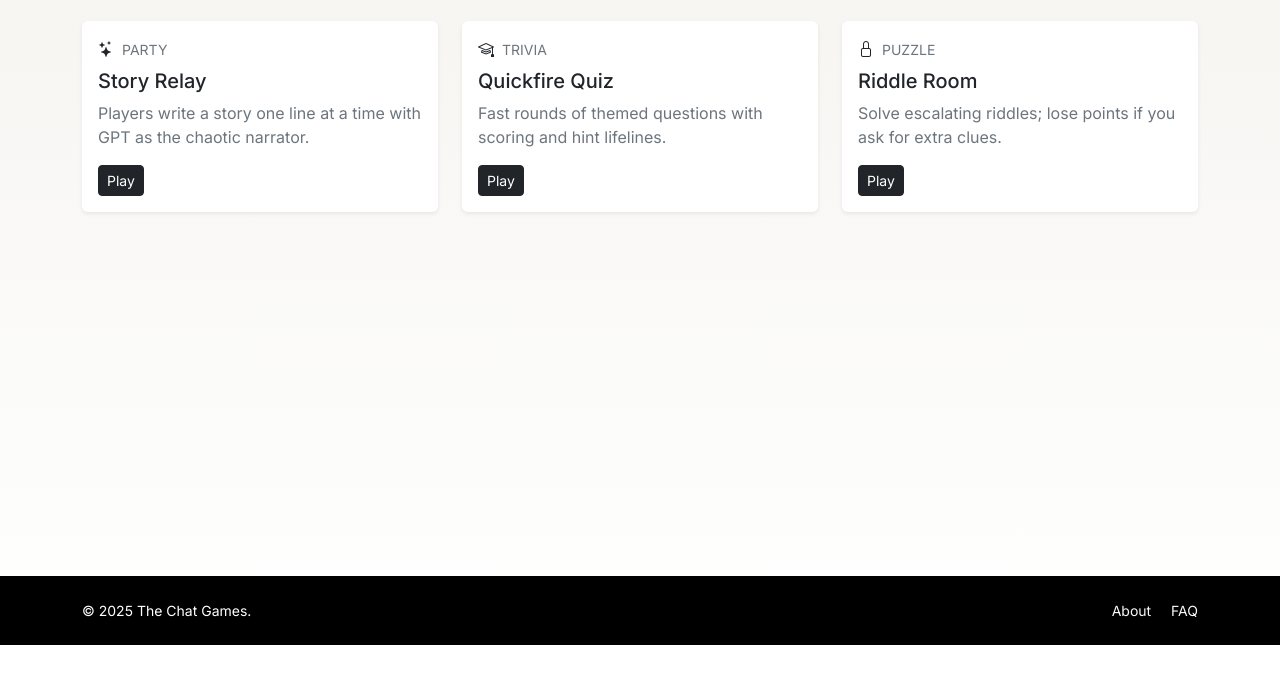
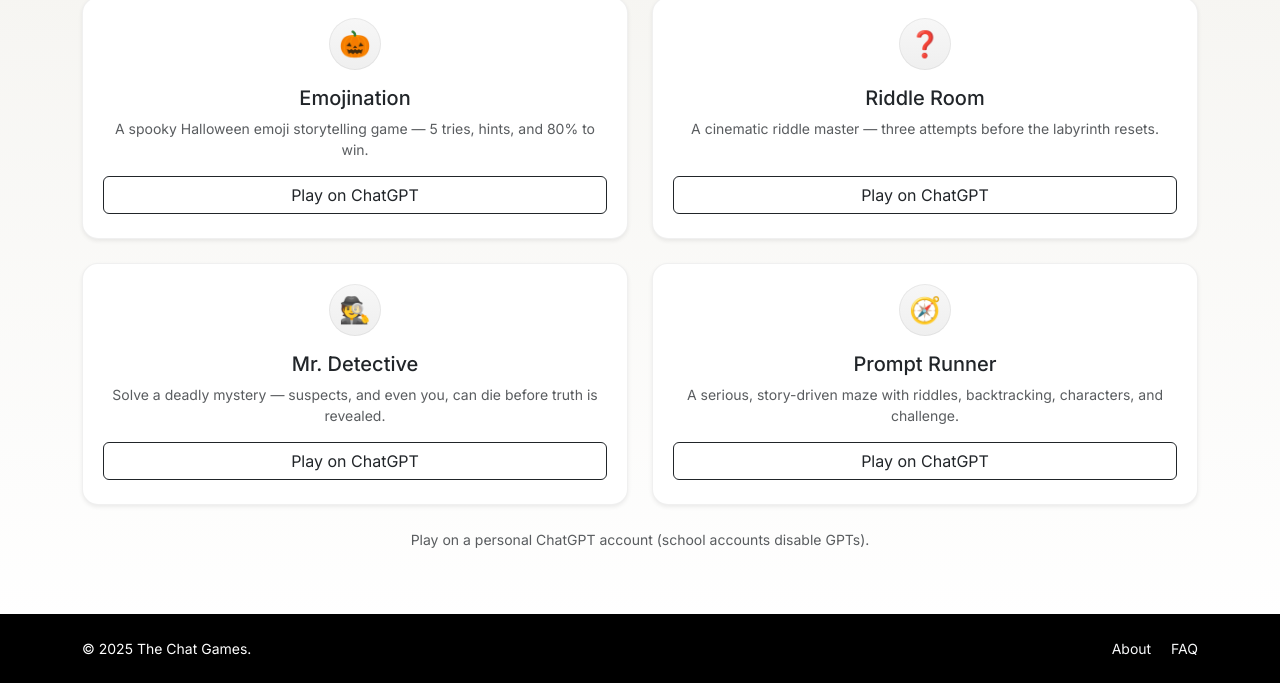
Before and after one commit to mramosr2/the-chat-games-site, a plain HTML site: page games.html in a window 1280 px wide. Shown: the part 155-838 px from the top of the page. Before the commit the page ends 800 px from the top, so only its background shows below. Drawn offline with nearby package versions, Linux system fonts and the light colour scheme.

Commit message:
Game Update

```diff
--- a/css/stylesheet.css
+++ b/css/stylesheet.css
@@ -173,3 +173,27 @@ footer { background-color: var(--black); }
 }
 
 .site-main { padding-top: 4.5rem; } /* adjust if your navbar is taller/shorter */
+/* Ensure content clears the fixed navbar on every page using .page-pad */
+:root { --nav-h: 64px; }
+@media (min-width: 992px) { :root { --nav-h: 72px; } }
+.page-pad { padding-top: calc(var(--nav-h) + 1rem); }
+
+/* Game cards: modern, airy, consistent heights */
+.card-game { border: 1px solid rgba(0,0,0,.06); border-radius: 1rem; transition: transform .2s ease, box-shadow .2s ease; }
+.card-game:hover { transform: translateY(-2px); box-shadow: 0 .5rem 1rem rgba(0,0,0,.08); }
+.card-game .card-body { padding: 1.25rem 1.25rem 1.5rem; }
+
+/* Icon badge */
+.game-icon {
+  width: 3.25rem; height: 3.25rem; border-radius: 50%;
+  display: grid; place-items: center; margin: 0 auto;
+  font-size: 1.6rem; line-height: 1;
+  background: linear-gradient(180deg, #f7f7f7, #efefef);
+  box-shadow: inset 0 0 0 1px rgba(0,0,0,.06);
+}
+
+/* Buttons to match brand */
+.btn-outline-dark { border-width: 1px; }
+
+/* Bigger top offset for pages with a large title under the fixed navbar */
+.page-pad-lg { padding-top: calc(var(--nav-h) + 2.75rem); }
--- a/games.html
+++ b/games.html
@@ -33,47 +33,98 @@
     </div>
   </nav>
 
-  <main class="site-main container page-pad">
-    <header class="mb-4 fade-slide">
-      <h1 class="fw-semibold">Featured Games</h1>
-      <p class="text-secondary">Pick a game and start—each includes a short prompt you can drop into ChatGPT.</p>
+ <main id="games" class="page-pad-lg py-5">
+  <div class="container">
+    <header class="text-center mb-4 fade-seq">
+      <h1 class="fade-slide">Games</h1>
+      <p class="text-muted fade-slide">Play AI-powered challenges. Launch in ChatGPT.</p>
     </header>
 
-    <div class="row g-3 g-md-4">
-      <div class="col-md-6 col-lg-4">
-        <div class="card h-100 border-0 shadow-sm fade-slide">
-          <div class="card-body">
-            <div class="d-flex align-items-center gap-2 mb-2"><i class="bi bi-stars"></i><span class="text-uppercase small text-secondary">Party</span></div>
-            <h5 class="card-title mb-2">Story Relay</h5>
-            <p class="card-text text-secondary">Players write a story one line at a time with GPT as the chaotic narrator.</p>
-            <a href="#" class="btn btn-dark btn-sm underline-btn">Play</a>
+    <div class="row row-cols-1 row-cols-md-2 row-cols-lg-2 g-4 justify-content-center fade-seq">
+      <!-- Emojination -->
+      <div class="col fade-slide">
+        <div class="card card-game h-100 shadow-sm">
+          <div class="card-body text-center d-flex flex-column">
+            <div class="game-icon" aria-hidden="true">🎃</div>
+            <h2 class="h5 mt-3">Emojination</h2>
+            <p class="small text-muted flex-grow-1 mb-3">
+              A spooky Halloween emoji storytelling game — 5 tries, hints, and 80% to win.
+            </p>
+            <a class="btn btn-outline-dark mt-auto"
+               href="https://chatgpt.com/g/g-68ed80ff5c78819181dca2b76e24394f-emojination"
+               target="_blank" rel="noopener"
+               aria-label="Open Emojination in ChatGPT">
+              Play on ChatGPT
+            </a>
           </div>
         </div>
       </div>
 
-      <div class="col-md-6 col-lg-4">
-        <div class="card h-100 border-0 shadow-sm fade-slide">
-          <div class="card-body">
-            <div class="d-flex align-items-center gap-2 mb-2"><i class="bi bi-mortarboard"></i><span class="text-uppercase small text-secondary">Trivia</span></div>
-            <h5 class="card-title mb-2">Quickfire Quiz</h5>
-            <p class="card-text text-secondary">Fast rounds of themed questions with scoring and hint lifelines.</p>
-            <a href="#" class="btn btn-dark btn-sm underline-btn">Play</a>
+      <!-- Riddle Room -->
+      <div class="col fade-slide">
+        <div class="card card-game h-100 shadow-sm">
+          <div class="card-body text-center d-flex flex-column">
+            <div class="game-icon" aria-hidden="true">❓</div>
+            <h2 class="h5 mt-3">Riddle Room</h2>
+            <p class="small text-muted flex-grow-1 mb-3">
+              A cinematic riddle master — three attempts before the labyrinth resets.
+            </p>
+            <a class="btn btn-outline-dark mt-auto"
+               href="https://chatgpt.com/g/g-68ee022e84288191b3376bd3f18b2745-riddle-room"
+               target="_blank" rel="noopener"
+               aria-label="Open Riddle Room in ChatGPT">
+              Play on ChatGPT
+            </a>
           </div>
         </div>
       </div>
 
-      <div class="col-md-6 col-lg-4">
-        <div class="card h-100 border-0 shadow-sm fade-slide">
-          <div class="card-body">
-            <div class="d-flex align-items-center gap-2 mb-2"><i class="bi bi-lock"></i><span class="text-uppercase small text-secondary">Puzzle</span></div>
-            <h5 class="card-title mb-2">Riddle Room</h5>
-            <p class="card-text text-secondary">Solve escalating riddles; lose points if you ask for extra clues.</p>
-            <a href="#" class="btn btn-dark btn-sm underline-btn">Play</a>
+      <!-- Mr. Detective -->
+      <div class="col fade-slide">
+        <div class="card card-game h-100 shadow-sm">
+          <div class="card-body text-center d-flex flex-column">
+            <div class="game-icon" aria-hidden="true">🕵️</div>
+            <h2 class="h5 mt-3">Mr. Detective</h2>
+            <p class="small text-muted flex-grow-1 mb-3">
+              Solve a deadly mystery — suspects, and even you, can die before truth is revealed.
+            </p>
+            <a class="btn btn-outline-dark mt-auto"
+               href="https://chatgpt.com/g/g-68ee2375d8fc8191be3da0bff0302903-mr-detective-gpt"
+               target="_blank" rel="noopener"
+               aria-label="Open Mr. Detective in ChatGPT">
+              Play on ChatGPT
+            </a>
+          </div>
+        </div>
+      </div>
+
+      <!-- Prompt Runner -->
+      <div class="col fade-slide">
+        <div class="card card-game h-100 shadow-sm">
+          <div class="card-body text-center d-flex flex-column">
+            <div class="game-icon" aria-hidden="true">🧭</div>
+            <h2 class="h5 mt-3">Prompt Runner</h2>
+            <p class="small text-muted flex-grow-1 mb-3">
+              A serious, story-driven maze with riddles, backtracking, characters, and challenge.
+            </p>
+            <a class="btn btn-outline-dark mt-auto"
+               href="https://chatgpt.com/g/g-68ee1abdf3108191b4925c7dcb07cae7-prompt-runner"
+               target="_blank" rel="noopener"
+               aria-label="Open Prompt Runner in ChatGPT">
+              Play on ChatGPT
+            </a>
           </div>
         </div>
       </div>
     </div>
-  </main>
+
+    <p class="text-center text-muted mt-4 small">
+  Play on a personal ChatGPT account (school accounts disable GPTs).
+</p>
+  </div>
+</main>
+
+
 
   <footer class="py-4 mt-auto text-white">
     <div class="container d-flex justify-content-between small">
```
